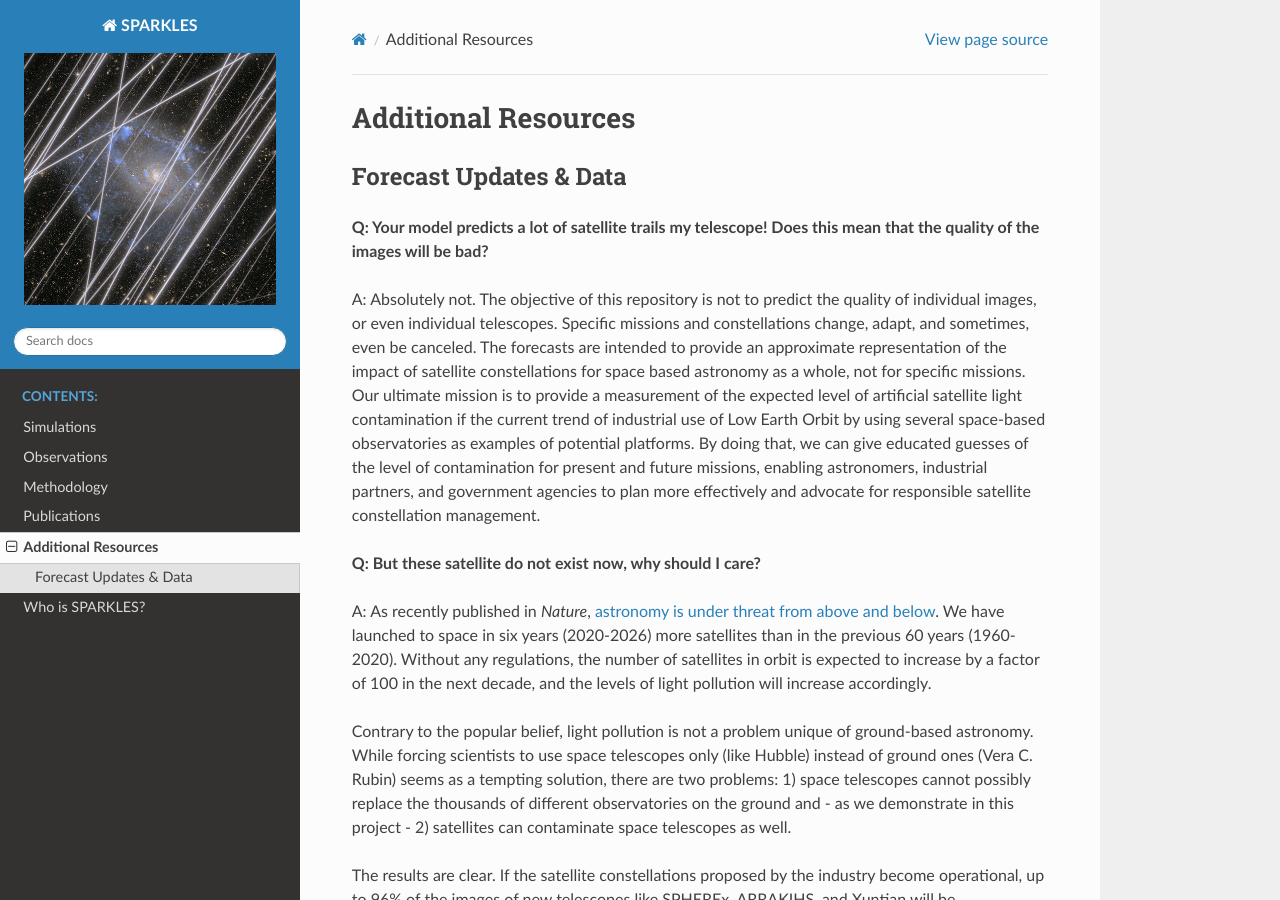
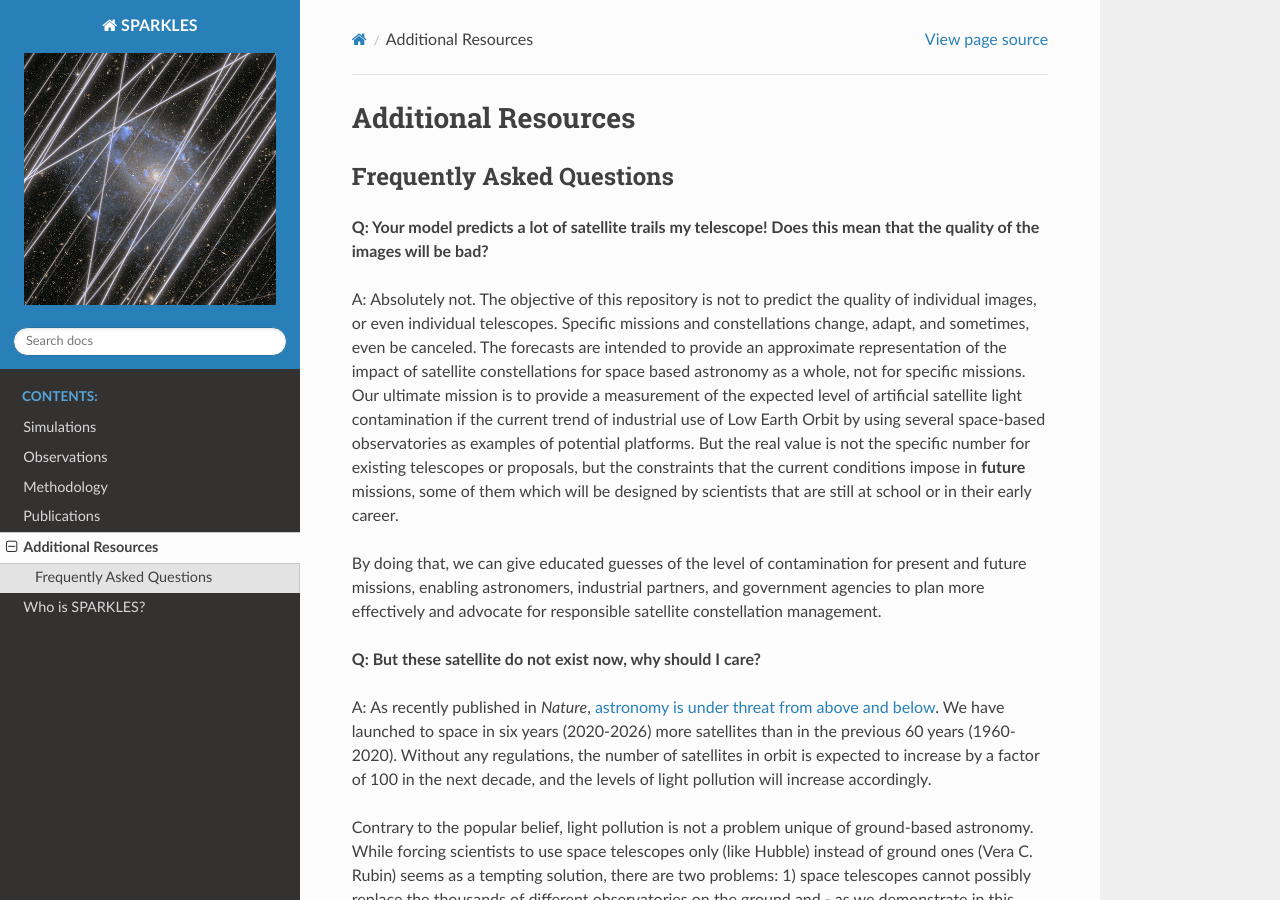
Before and after one commit to Borlaff/SPARKLES, a Sphinx documentation site: the page built from docs/source/resources.rst, in a window 1280 px wide and 900 px high. Built offline with Sphinx 7.4.7 and the Read the Docs theme 3.1.0, drawn with Linux system fonts in a browser that asks for light colours.

Commit message:
Updated FAQ

```diff
--- a/docs/source/resources.rst
+++ b/docs/source/resources.rst
@@ -1,12 +1,14 @@
 Additional Resources
 ====================
 
-Forecast Updates & Data
-~~~~~~~~~~~~~~~~~~~~~~~
+Frequently Asked Questions
+~~~~~~~~~~~~~~~~~~~~~~~~~~
 
 **Q: Your model predicts a lot of satellite trails my telescope! Does this mean that the quality of the images will be bad?**
 
-A: Absolutely not. The objective of this repository is not to predict the quality of individual images, or even individual telescopes. Specific missions and constellations change, adapt, and sometimes, even be canceled. The forecasts are intended to provide an approximate representation of the impact of satellite constellations for space based astronomy as a whole, not for specific missions. Our ultimate mission is to provide a measurement of the expected level of artificial satellite light contamination if the current trend of industrial use of Low Earth Orbit by using several space-based observatories as examples of potential platforms. By doing that, we can give educated guesses of the level of contamination for present and future missions, enabling astronomers, industrial partners, and government agencies to plan more effectively and advocate for responsible satellite constellation management.
+A: Absolutely not. The objective of this repository is not to predict the quality of individual images, or even individual telescopes. Specific missions and constellations change, adapt, and sometimes, even be canceled. The forecasts are intended to provide an approximate representation of the impact of satellite constellations for space based astronomy as a whole, not for specific missions. Our ultimate mission is to provide a measurement of the expected level of artificial satellite light contamination if the current trend of industrial use of Low Earth Orbit by using several space-based observatories as examples of potential platforms. But the real value is not the specific number for existing telescopes or proposals, but the constraints that the current conditions impose in **future** missions, some of them which will be designed by scientists that are still at school or in their early career.
+
+By doing that, we can give educated guesses of the level of contamination for present and future missions, enabling astronomers, industrial partners, and government agencies to plan more effectively and advocate for responsible satellite constellation management.
 
 **Q: But these satellite do not exist now, why should I care?**
 
```
